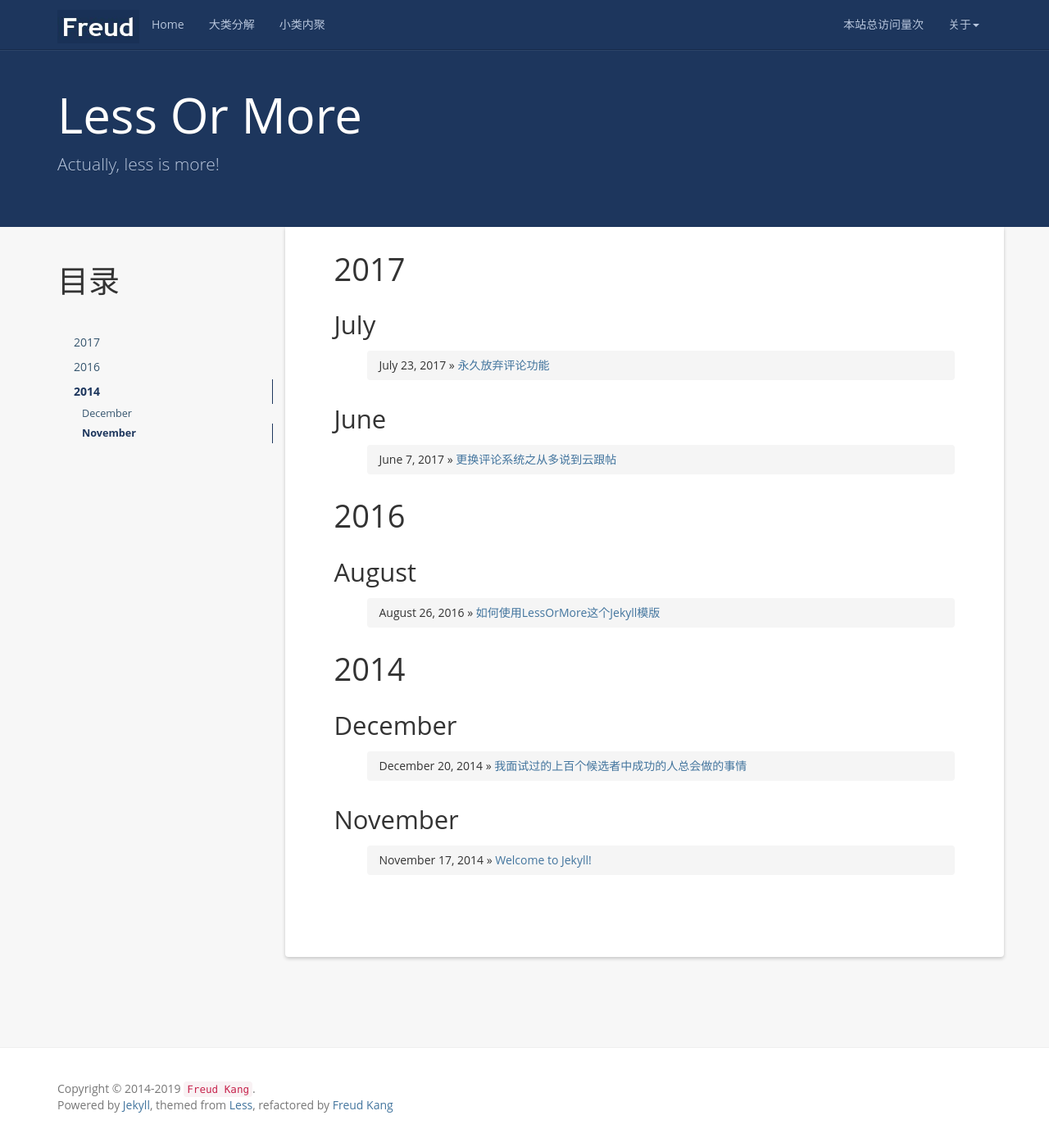
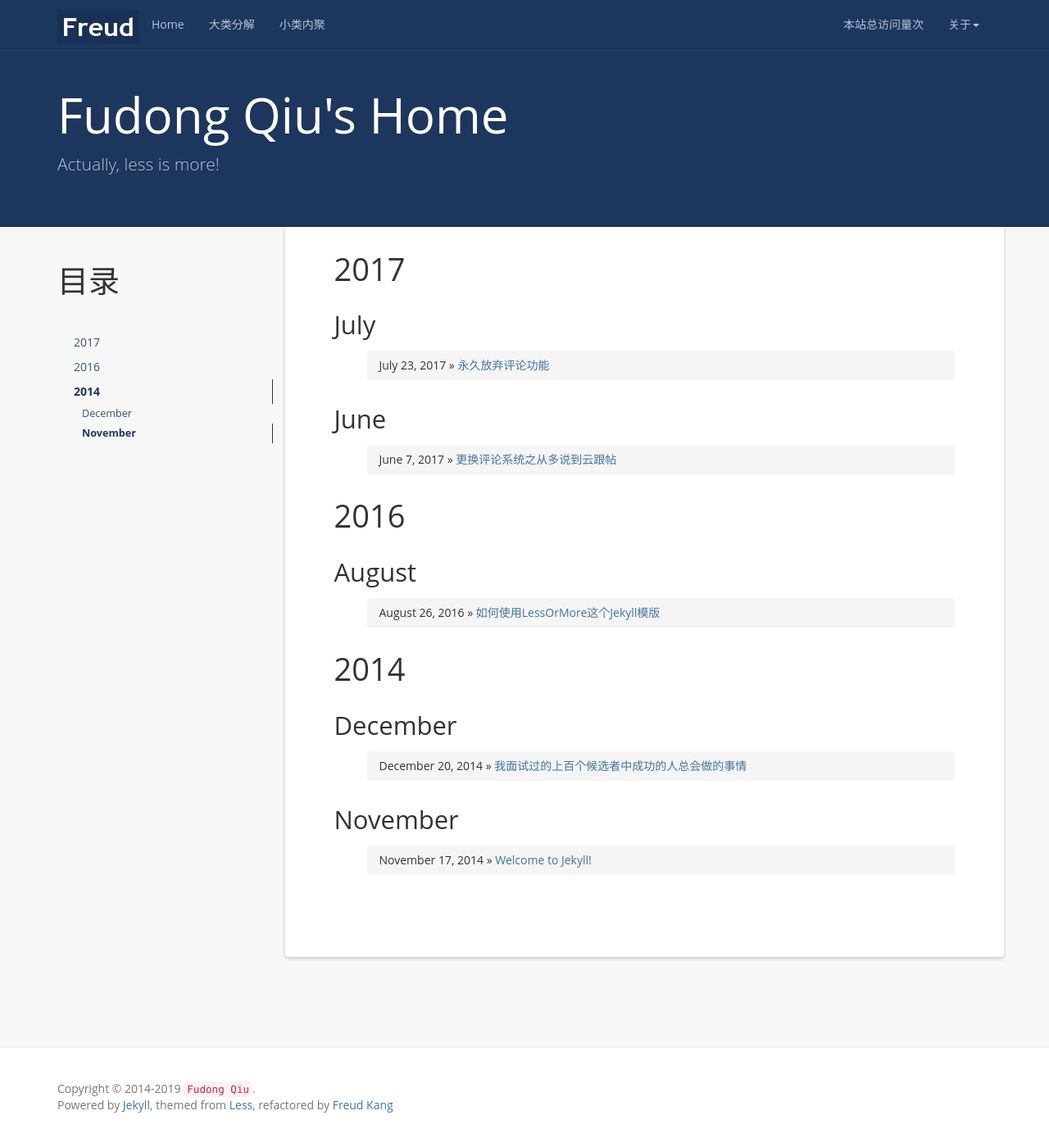
Before and after one commit to fdqiu/fdqiu.github.io, a Jekyll site: the page built from index.html, in a window 1280 px wide and 1389 px high. Shown: the whole window at 82% size. Built offline with Jekyll 4.4.1, drawn with Linux system fonts in a browser that asks for light colours; nearby versions of some CDN libraries; a script that is not in the unit is left out; the list of posts is cut into pages by our own code; comment, search, counter and statistics services are not loaded.

Commit message:
modified config file

```diff
--- a/_config.yml
+++ b/_config.yml
@@ -1,10 +1,10 @@
 # Site settings
-name: Less Or More
-email: luoyan35714@126.com
-author: Freud Kang
-url: http://www.hifreud.com
+name: Fudong Qiu's Home
+email: qiufdsmile@163.com
+author: Fudong Qiu
+url:
 resume_site: http://www.hifreud.com/Resume.io/
-github: https://github.com/luoyan35714/
+github: https://github.com/fdqiu
 baseurl: "/LessOrMore"
 description: Actually, less is more!
 meta_description: 康志华;个人博客;学而不思则罔;思而不学则殆;生命不止;折腾不休
```
